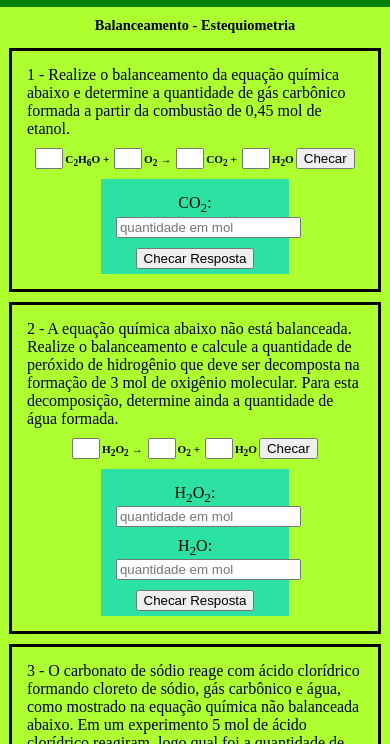
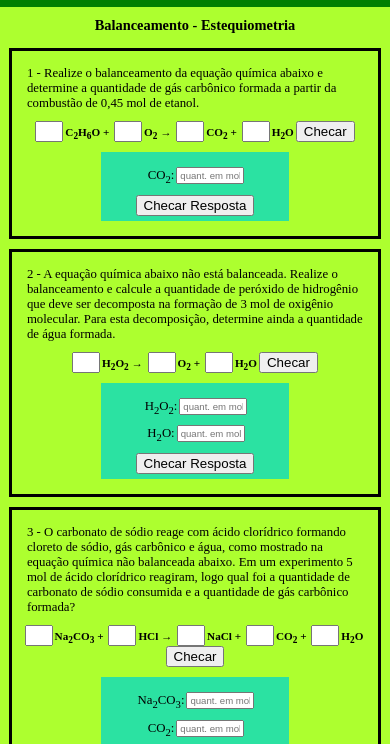
Before and after one commit to dan-kagi/balacing-stoichiometry, a plain HTML site: page index.html in a window 390 px wide. Shown: the part 94-838 px from the top of the page. Drawn offline with Linux system fonts and the light colour scheme.

Commit message:
change stoich input size

```diff
--- a/index.js
+++ b/index.js
@@ -232,7 +232,7 @@ function createCard(question) {
     label.innerHTML = changeToSubscript(question.asking[i].substance) + ':';
     const input = document.createElement('input');
     input.setAttribute('name', question.asking[i].name);
-    input.setAttribute('placeholder', 'quantidade em mol');
+    input.setAttribute('placeholder', 'quant. em mol');
     answer.appendChild(label);
     answer.appendChild(input);
     stoichForm.appendChild(answer);
--- a/public/styles/style.css
+++ b/public/styles/style.css
@@ -30,8 +30,13 @@ header img {
   width: 70px;
 }
 
-#balanceamento > input {
+#balanceamento input {
   width: 20px;
+}
+
+#stoichiometry input {
+  width: 60px;
+  font-size: 0.6rem;
 }
 
 main {
@@ -88,6 +93,7 @@ label {
 @media (max-width: 900px) {
   .card {
     width: 98%;
+    font-size: 0.8rem;
   }
   h1 {
     font-size: 0.9rem;
```
